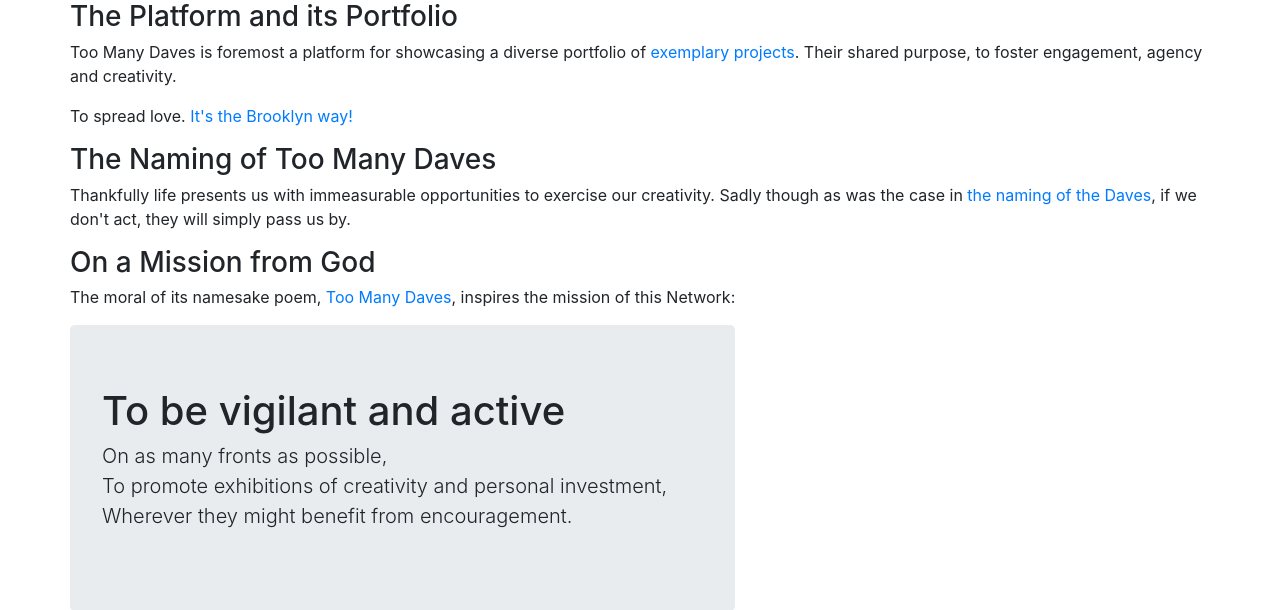
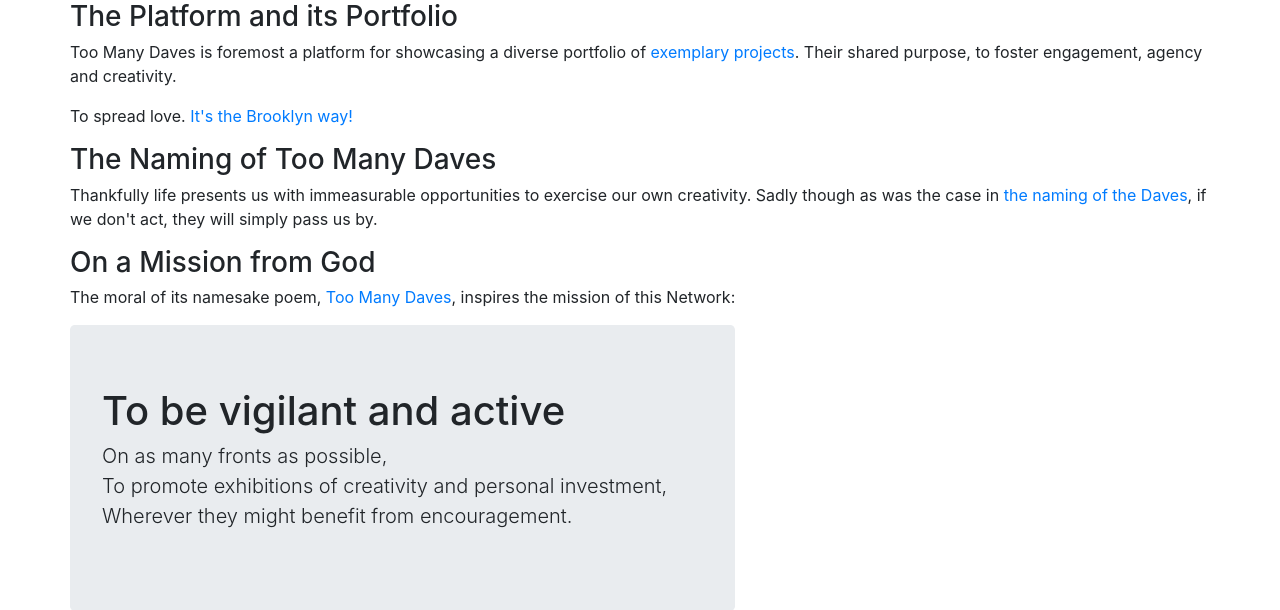
Before and after one commit to toomanydaves/django-proj, a Django app: page /about/ in a window 1280 px wide. Shown: the part 55-665 px from the top of the page. Run offline with Django 3.2, Linux system fonts and the light colour scheme; some libraries are stand-ins or nearby versions.

Commit message:
copy edit to toomanydaves/about.html

```diff
--- a/django_proj/toomanydaves/templates/toomanydaves/about.html
+++ b/django_proj/toomanydaves/templates/toomanydaves/about.html
@@ -25,7 +25,7 @@
             <h3>The Naming of Too Many Daves</h3>
             <p>
                 Thankfully life presents us with immeasurable opportunities
-                to exercise our creativity. Sadly though
+                to exercise our own creativity. Sadly though
                 as was the case in
                 <a href="#naming-of-the-daves">the naming of the Daves</a>,
                 if we don't act, they will simply pass us by.
```
